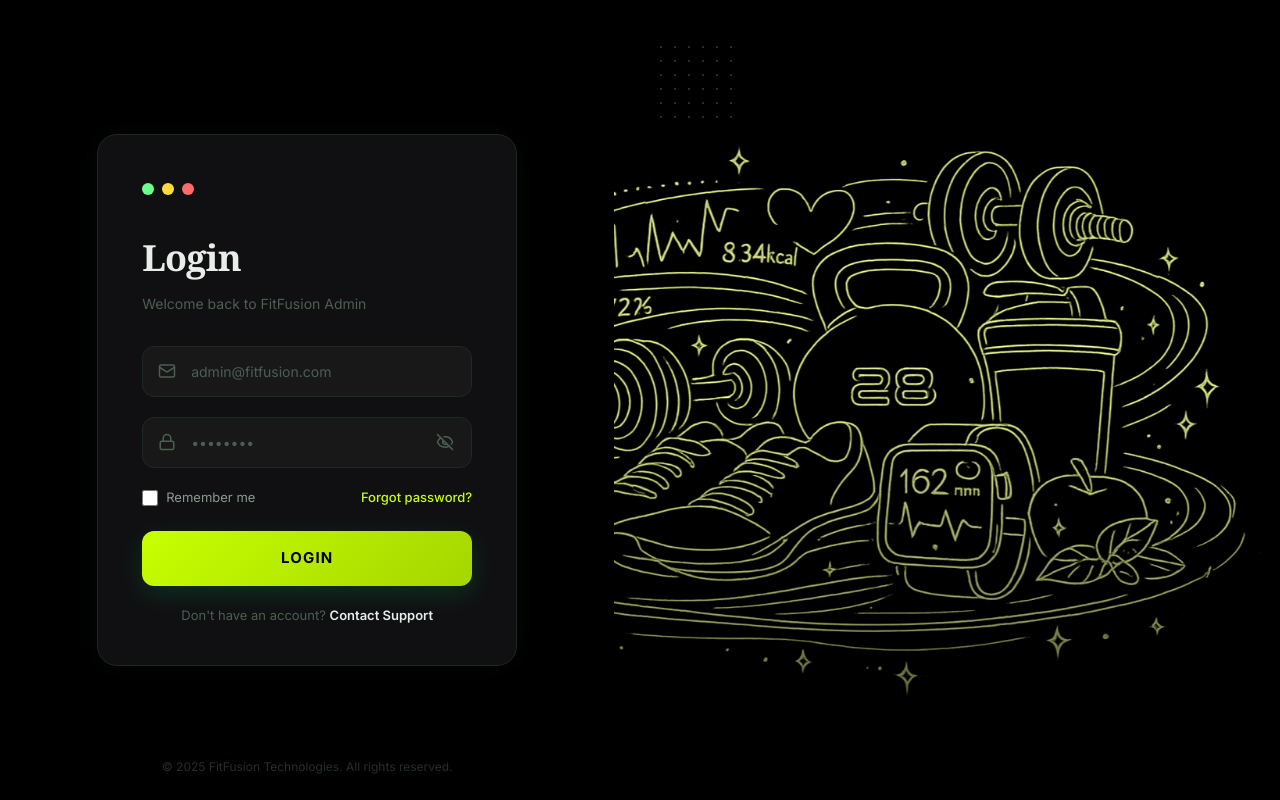
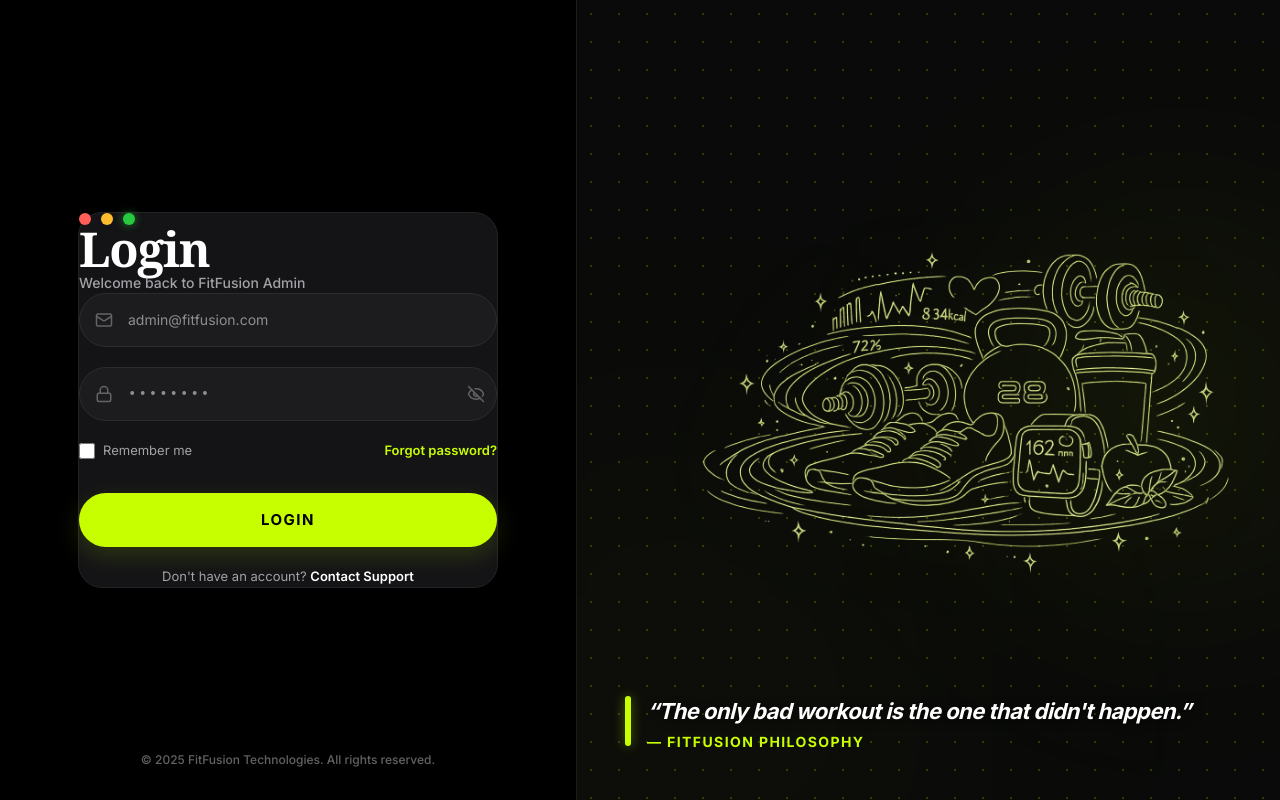
Before and after one commit to Jgauri24/fitfusion, a Next.js app in the folder web-frontend/: page /login in a window 1280 px wide. Built offline with nearby package versions, Linux system fonts and the light colour scheme.

Commit message:
Login Page fix karo

```diff
--- a/web-frontend/app/login/page.tsx
+++ b/web-frontend/app/login/page.tsx
@@ -35,111 +35,240 @@
     };
 
     return (
-        <div className="login-wrapper">
-            {/* =================== LEFT PANEL =================== */}
-            <div className="login-form-panel">
-                <div className="login-card animate-fade-in-up">
-                    {/* Traffic-light dots */}
-                    <div className="login-dots">
-                        <span className="login-dot login-dot--green" />
-                        <span className="login-dot login-dot--yellow" />
-                        <span className="login-dot login-dot--red" />
+        <div className="grid min-h-screen w-full lg:grid-cols-[45%_55%]" style={{ backgroundColor: "#000000" }}>
+            {/* =================== LEFT PANEL (FORM) =================== */}
+            <div className="flex flex-col items-center justify-center relative px-6 py-12 lg:px-12 z-10 w-full">
+                <div
+                    className="w-full max-w-[420px] rounded-[24px] p-10 lg:p-12 animate-fade-in-up"
+                    style={{
+                        backgroundColor: "#141416",
+                        border: "1px solid #232325",
+                        boxShadow: "0 24px 48px -12px rgba(0, 0, 0, 0.8)",
+                    }}
+                >
+                    {/* macOS-style dots */}
+                    <div className="flex gap-2.5 mb-10">
+                        <span className="w-3 h-3 rounded-full" style={{ backgroundColor: "#ff5f56" }} />
+                        <span className="w-3 h-3 rounded-full" style={{ backgroundColor: "#ffbd2e" }} />
+                        <span className="w-3 h-3 rounded-full" style={{ backgroundColor: "#27c93f", boxShadow: "0 0 8px rgba(39, 201, 63, 0.6)" }} />
                     </div>
 
-                    <h1 className="login-heading">Login</h1>
-                    <p className="login-subtitle">Welcome back to FitFusion Admin</p>
+                    <h1 className="font-serif text-4xl lg:text-5xl font-bold text-white tracking-tight mb-2">
+                        Login
+                    </h1>
+                    <p className="text-sm font-medium mb-10" style={{ color: "#a1a1a6" }}>
+                        Welcome back to FitFusion Admin
+                    </p>
 
-                    <form onSubmit={handleLogin} className="login-form">
-                        {/* Email */}
-                        <div className="login-input-wrapper">
-                            <Mail size={18} className="login-input-icon" />
+                    <form onSubmit={handleLogin} className="flex flex-col w-full text-left" style={{ display: "flex", flexDirection: "column", gap: "20px" }}>
+                        {/* Email Input */}
+                        <div className="relative flex items-center group">
+                            <Mail
+                                size={18}
+                                className="absolute left-4 pointer-events-none transition-colors duration-200 z-[2]"
+                                style={{ color: "#636366" }}
+                                id="mail-icon"
+                            />
                             <input
-                                id="login-email"
-                                className="login-input login-input--icon"
                                 type="email"
                                 value={email}
                                 onChange={(e) => setEmail(e.target.value)}
                                 placeholder="admin@fitfusion.com"
                                 required
+                                className="w-full rounded-xl text-sm text-white focus:outline-none transition-all duration-200"
+                                style={{
+                                    padding: "16px 16px 16px 48px",
+                                    backgroundColor: "#1c1c1e",
+                                    border: "1.5px solid #2c2c2e",
+                                }}
+                                onFocus={(e) => {
+                                    document.getElementById('mail-icon')!.style.color = '#c8ff00';
+                                    e.target.style.borderColor = "#c8ff00";
+                                    e.target.style.boxShadow = "0 0 0 1px #c8ff00, 0 0 16px rgba(200, 255, 0, 0.1)";
+                                    e.target.style.backgroundColor = "#202022";
+                                }}
+                                onBlur={(e) => {
+                                    document.getElementById('mail-icon')!.style.color = '#636366';
+                                    e.target.style.borderColor = "#2c2c2e";
+                                    e.target.style.boxShadow = "none";
+                                    e.target.style.backgroundColor = "#1c1c1e";
+                                }}
                             />
                         </div>
 
-                        {/* Password */}
-                        <div className="login-input-wrapper">
-                            <Lock size={18} className="login-input-icon" />
+                        {/* Password Input */}
+                        <div className="relative flex items-center group">
+                            <Lock
+                                size={18}
+                                className="absolute left-4 pointer-events-none transition-colors duration-200 z-[2]"
+                                style={{ color: "#636366" }}
+                                id="lock-icon"
+                            />
                             <input
-                                id="login-password"
-                                className="login-input login-input--icon"
                                 type={showPassword ? "text" : "password"}
                                 value={password}
                                 onChange={(e) => setPassword(e.target.value)}
                                 placeholder="••••••••"
                                 required
+                                className="w-full rounded-xl text-sm text-white focus:outline-none transition-all duration-200"
+                                style={{
+                                    padding: "16px 48px 16px 48px",
+                                    backgroundColor: "#1c1c1e",
+                                    border: "1.5px solid #2c2c2e",
+                                    letterSpacing: showPassword ? "normal" : "2px",
+                                    fontFamily: showPassword ? "inherit" : "monospace"
+                                }}
+                                onFocus={(e) => {
+                                    document.getElementById('lock-icon')!.style.color = '#c8ff00';
+                                    e.target.style.borderColor = "#c8ff00";
+                                    e.target.style.boxShadow = "0 0 0 1px #c8ff00, 0 0 16px rgba(200, 255, 0, 0.1)";
+                                    e.target.style.backgroundColor = "#202022";
+                                }}
+                                onBlur={(e) => {
+                                    document.getElementById('lock-icon')!.style.color = '#636366';
+                                    e.target.style.borderColor = "#2c2c2e";
+                                    e.target.style.boxShadow = "none";
+                                    e.target.style.backgroundColor = "#1c1c1e";
+                                }}
                             />
                             <button
                                 type="button"
                                 onClick={() => setShowPassword(!showPassword)}
-                                className="login-eye-toggle"
+                                className="absolute right-3 p-1.5 transition-colors rounded-lg flex items-center justify-center cursor-pointer z-[2]"
+                                style={{ color: "#636366" }}
+                                onMouseEnter={(e) => e.currentTarget.style.color = "#a1a1a6"}
+                                onMouseLeave={(e) => e.currentTarget.style.color = "#636366"}
+                                aria-label="Toggle password visibility"
                             >
                                 {showPassword ? <Eye size={18} /> : <EyeOff size={18} />}
                             </button>
                         </div>
 
-                        {/* Remember me + Forgot */}
-                        <div className="login-options-row">
-                            <label className="login-remember">
-                                <input type="checkbox" />
+                        {/* Options */}
+                        <div className="flex items-center justify-between mt-1">
+                            <label className="flex items-center gap-2 text-[13px] cursor-pointer" style={{ color: "#a1a1a6" }}>
+                                <input
+                                    type="checkbox"
+                                    className="w-4 h-4 rounded cursor-pointer"
+                                    style={{ accentColor: "#c8ff00" }}
+                                />
                                 <span>Remember me</span>
                             </label>
-                            <a href="#" className="login-forgot">Forgot password?</a>
+                            <a
+                                href="#"
+                                className="text-[13px] font-semibold transition-all duration-200"
+                                style={{ color: "#c8ff00", textDecoration: "none" }}
+                                onMouseEnter={(e) => { e.currentTarget.style.color = "#d8ff3a"; e.currentTarget.style.textDecoration = "underline"; }}
+                                onMouseLeave={(e) => { e.currentTarget.style.color = "#c8ff00"; e.currentTarget.style.textDecoration = "none"; }}
+                            >
+                                Forgot password?
+                            </a>
                         </div>
 
-                        {/* Error */}
+                        {/* Error Message */}
                         {errorMsg && (
-                            <div className="login-error">{errorMsg}</div>
+                            <div
+                                className="py-3 px-4 rounded-xl text-[13px] text-center font-medium animate-fade-in-up"
+                                style={{ backgroundColor: "rgba(255, 107, 107, 0.1)", border: "1px solid rgba(255, 107, 107, 0.2)", color: "#ff6b6b" }}
+                            >
+                                {errorMsg}
+                            </div>
                         )}
 
-                        {/* Submit */}
-                        <button type="submit" disabled={loading} className="login-submit">
-                            {loading ? "Logging in..." : "LOGIN"}
+                        {/* Submit Button */}
+                        <button
+                            type="submit"
+                            disabled={loading}
+                            className="w-full rounded-xl text-[15px] font-bold tracking-widest uppercase transition-all duration-200 flex items-center justify-center"
+                            style={{
+                                marginTop: "12px",
+                                padding: "16px",
+                                backgroundColor: "#c8ff00",
+                                color: "#000000",
+                                boxShadow: "0 8px 24px rgba(200, 255, 0, 0.15)",
+                                border: "none",
+                                cursor: loading ? "not-allowed" : "pointer",
+                                opacity: loading ? 0.7 : 1
+                            }}
+                            onMouseEnter={(e) => { if (!loading) e.currentTarget.style.backgroundColor = "#d8ff3a"; }}
+                            onMouseLeave={(e) => { if (!loading) e.currentTarget.style.backgroundColor = "#c8ff00"; }}
+                        >
+                            {loading ? "Authenticating..." : "LOGIN"}
                         </button>
 
-                        {/* Contact Support */}
-                        <p className="login-signup-text">
+                        <p className="text-center text-[13px] mt-2" style={{ color: "#a1a1a6" }}>
                             Don&apos;t have an account?{" "}
-                            <a href="#" className="login-signup-link">Contact Support</a>
+                            <a
+                                href="#"
+                                className="font-semibold transition-colors"
+                                style={{ color: "#ffffff", textDecoration: "none" }}
+                                onMouseEnter={(e) => e.currentTarget.style.color = "#c8ff00"}
+                                onMouseLeave={(e) => e.currentTarget.style.color = "#ffffff"}
+                            >
+                                Contact Support
+                            </a>
                         </p>
                     </form>
                 </div>
 
-                {/* Footer */}
-                <div className="login-footer">
+                <div className="absolute bottom-8 left-0 right-0 text-center text-xs font-medium" style={{ color: "#636366" }}>
                     © 2025 FitFusion Technologies. All rights reserved.
                 </div>
             </div>
 
-            {/* =================== RIGHT PANEL =================== */}
-            <div className="login-image-panel">
-                <div className="login-dot-grid" />
+            {/* =================== RIGHT PANEL (IMAGE) =================== */}
+            <div className="relative hidden lg:flex flex-col items-center justify-center overflow-hidden" style={{ backgroundColor: "#0a0a0a", borderLeft: "1px solid #1c1c1e" }}>
+                {/* Subtle grid background */}
+                <div
+                    className="absolute inset-0 opacity-20"
+                    style={{
+                        backgroundImage: "radial-gradient(circle, #c8ff00 1px, transparent 1px)",
+                        backgroundSize: "28px 28px"
+                    }}
+                />
 
+                {/* The illustration */}
                 <img
                     src="/bg2_.png"
                     alt="Fitness Illustration"
-                    className="login-image"
+                    className="relative z-10 w-full h-auto max-h-[85vh] object-contain animate-fade-in-up"
+                    style={{
+                        animationDelay: "0.2s",
+                        filter: "drop-shadow(0 0 60px rgba(200, 255, 0, 0.1))"
+                    }}
                 />
 
-                <div className="login-image-overlay" />
-
-                {/* Motivational Quote */}
-                <div className="login-quote">
-                    <div className="login-quote-bar" />
-                    <div>
-                        <p className="login-quote-text">
+                {/* Motivational Quote at Bottom */}
+                <div
+                    className="absolute bottom-12 left-12 right-12 z-20 flex gap-4 items-start animate-fade-in-up"
+                    style={{ animationDelay: "0.5s" }}
+                >
+                    <div className="w-1.5 min-h-[50px] rounded-full shrink-0" style={{ backgroundColor: "#c8ff00", boxShadow: "0 0 12px rgba(200, 255, 0, 0.4)" }} />
+                    <div className="flex flex-col gap-1.5">
+                        <p className="text-[22px] font-bold italic leading-snug tracking-tight" style={{ color: "#ffffff", textShadow: "0 2px 10px rgba(0,0,0,0.8)" }}>
                             &ldquo;The only bad workout is the one that didn&apos;t happen.&rdquo;
                         </p>
-                        <p className="login-quote-author">— FitFusion Philosophy</p>
+                        <p className="text-sm font-bold tracking-widest uppercase" style={{ color: "#c8ff00" }}>
+                            — FitFusion Philosophy
+                        </p>
                     </div>
                 </div>
+
+                {/* Ambient glow effects */}
+                <div
+                    className="absolute pointer-events-none rounded-full"
+                    style={{
+                        top: "25%", right: "-100px", width: "400px", height: "400px",
+                        backgroundColor: "rgba(200, 255, 0, 0.05)", filter: "blur(120px)"
+                    }}
+                />
+                <div
+                    className="absolute pointer-events-none rounded-full"
+                    style={{
+                        bottom: "-150px", left: "-150px", width: "500px", height: "500px",
+                        backgroundColor: "rgba(200, 255, 0, 0.03)", filter: "blur(150px)"
+                    }}
+                />
             </div>
         </div>
     );
```
Also changed, not shown: 1 other file (tests, documents, lock files or other folders).
